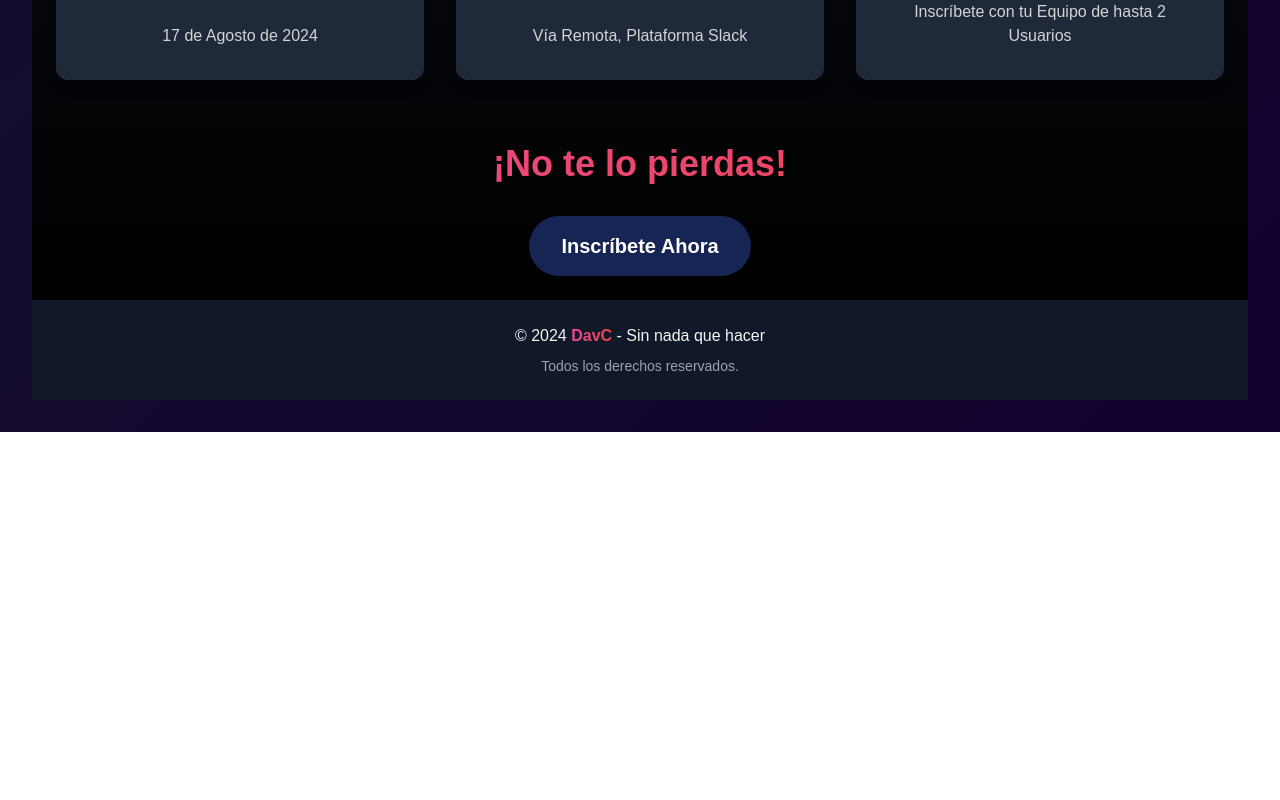
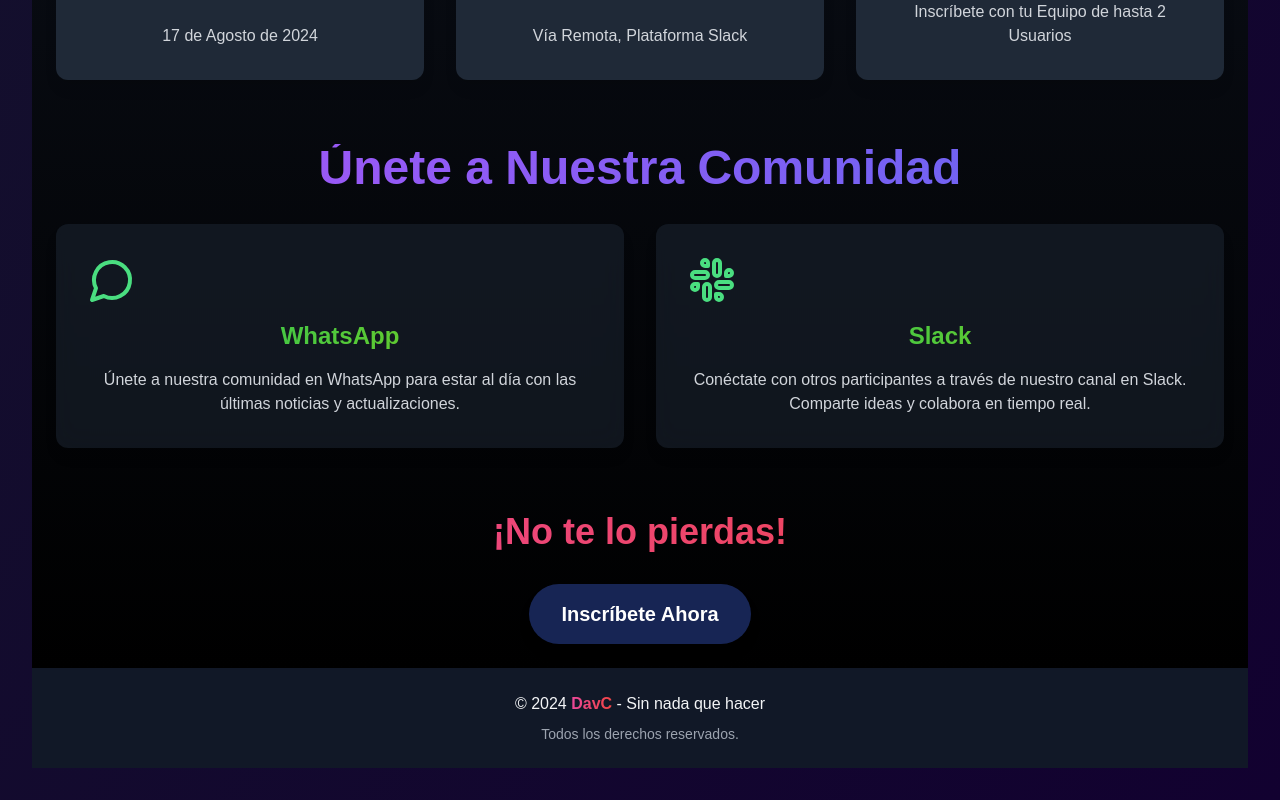
Before and after one commit to Davidcrz14/hackaton2024, a React (Vite) app: page / in a window 1280 px wide. Shown: the part 938-1738 px from the top of the page. Before the commit the page ends 1370 px from the top, so only its background shows below. Built offline with nearby package versions, Linux system fonts and the light colour scheme.

Commit message:
agregado enlaces a comunidades

```diff
--- a/src/components/body.jsx
+++ b/src/components/body.jsx
@@ -1,4 +1,4 @@
-import { Calendar, MapPin, UserPlus } from 'lucide-react';
+import { Calendar, MapPin, MessageCircle, Slack, UserPlus } from 'lucide-react';
 import { Fade, Zoom } from 'react-awesome-reveal';
 import imagen from '../assets/dig.png';
 
@@ -58,6 +58,45 @@ const MainContent = () => {
         </Fade>
       </section>
 
+      {/* Sección de Comunidad */}
+      <section className="mb-16">
+          <h2 className="text-4xl sm:text-5xl font-bold mb-8 text-center text-transparent bg-clip-text bg-gradient-to-r from-purple-500 to-indigo-500 animate-text-gradient">
+            Únete a Nuestra Comunidad
+          </h2>
+          <div className="grid grid-cols-1 sm:grid-cols-2 gap-8">
+            {[
+              {
+                icon: MessageCircle,
+                text: 'WhatsApp',
+                detail: 'Únete a nuestra comunidad en WhatsApp para estar al día con las últimas noticias y actualizaciones.',
+                link: 'https://chat.whatsapp.com/JZwmI7OapEWBd33TthyFYz'
+              },
+              {
+                icon: Slack,
+                text: 'Slack',
+                detail: 'Conéctate con otros participantes a través de nuestro canal en Slack. Comparte ideas y colabora en tiempo real.',
+                link: 'https://join.slack.com/t/hackatonsdavc/shared_invite/zt-2ogp1nndg-rwzBFvoJUG~~phUvSFNBqw'
+              }
+            ].map((item, index) => (
+              <a
+                key={index}
+                href={item.link}
+                target="_blank"
+                rel="noopener noreferrer"
+                className="bg-gray-800/50 backdrop-blur-md p-8 rounded-xl shadow-lg hover:shadow-2xl transition-all duration-300 transform hover:scale-105 flex flex-col justify-between h-full group animate-fade-in"
+              >
+                <div>
+                  <item.icon className="w-12 h-12 text-green-400 mb-4 group-hover:animate-bounce" />
+                  <h3 className="text-2xl font-bold mb-4 text-transparent bg-clip-text bg-gradient-to-r from-green-500 to-lime-500">
+                    {item.text}
+                  </h3>
+                </div>
+                <p className="text-gray-300 group-hover:text-white transition-colors duration-300">{item.detail}</p>
+              </a>
+            ))}
+          </div>
+        </section>
+
       {/* Sección de llamada a la acción */}
       <section className="text-center">
         <Fade>
```
